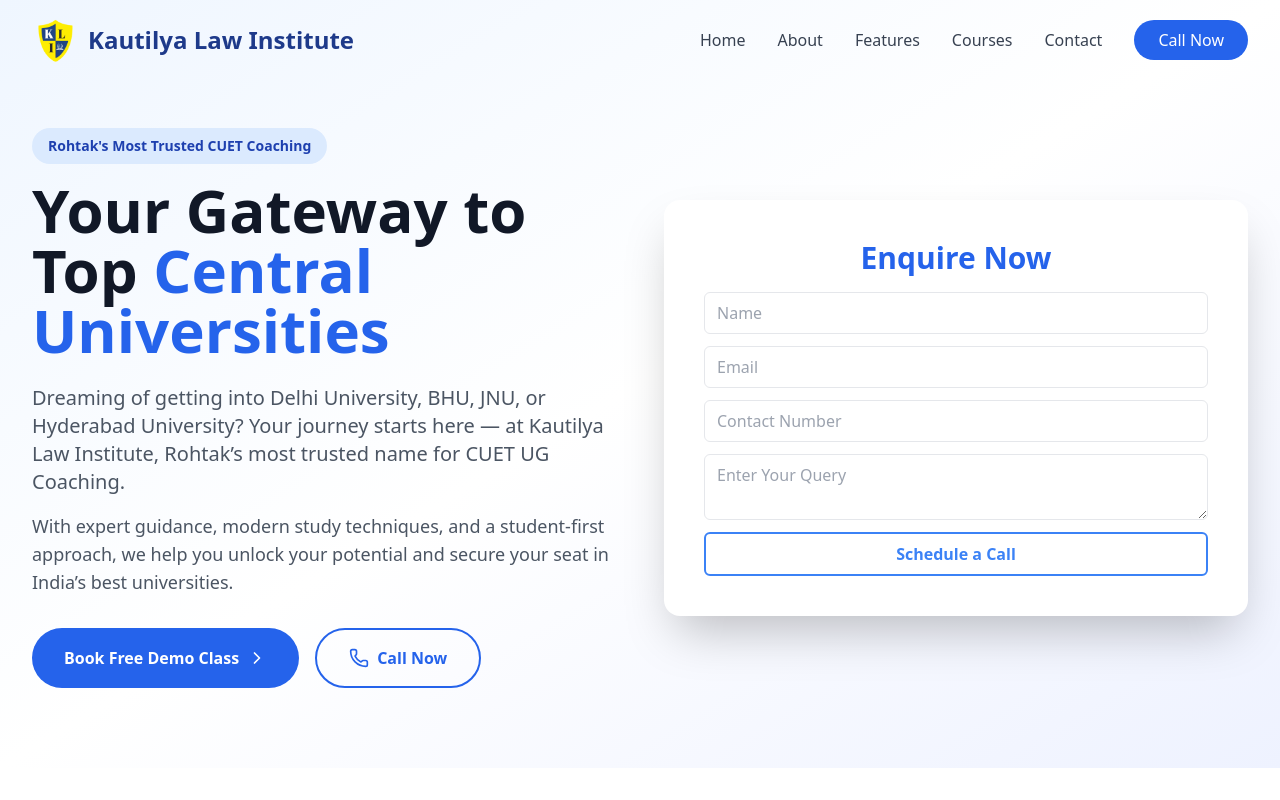
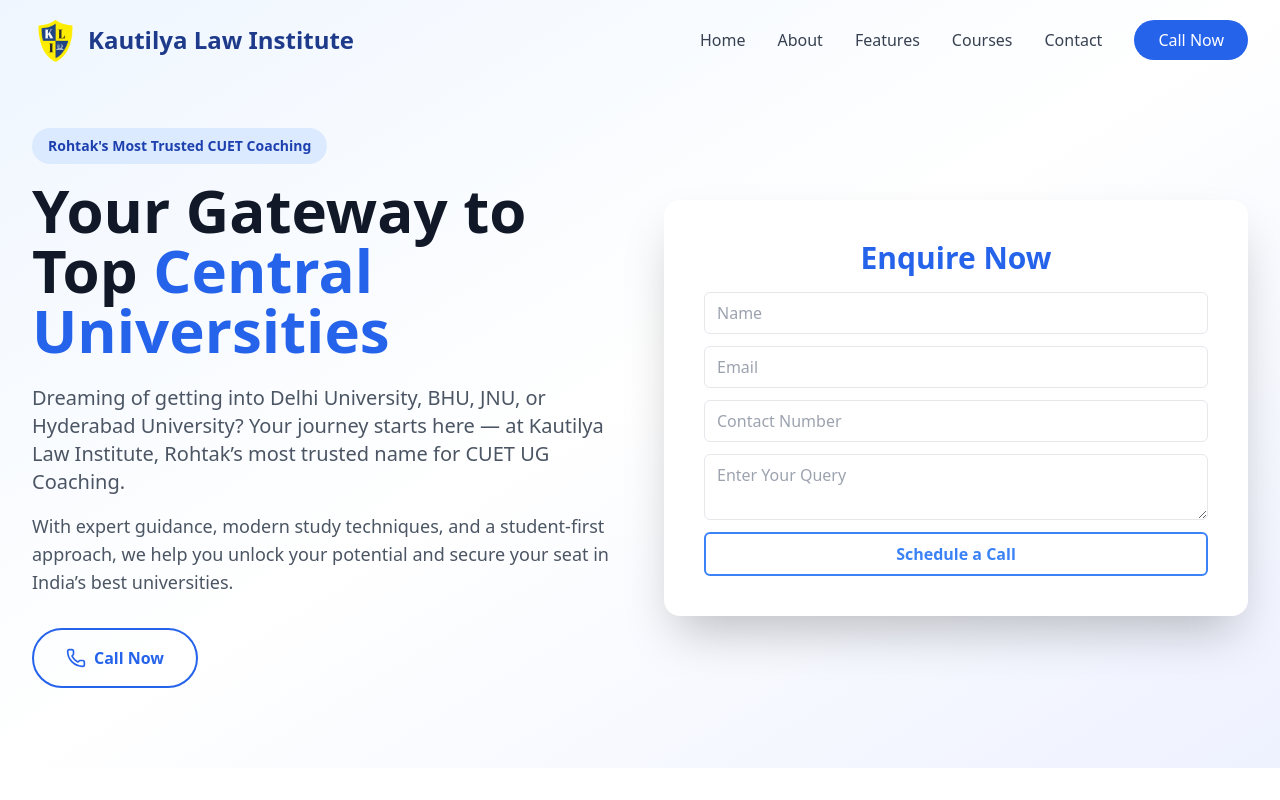
Before and after one commit to Neerajupadhyay143/Kautilya-Law-Institute, a React (Vite) app: page / in a window 1280 px wide. Shown: the top 800 px of the page. Built offline with nearby package versions, Linux system fonts and the light colour scheme.

Commit message:
remove button

```diff
--- a/src/Components/LandingPage/LandingPage.jsx
+++ b/src/Components/LandingPage/LandingPage.jsx
@@ -143,13 +143,7 @@
                                 </p>
 
                                 <div className="flex flex-col sm:flex-row gap-3 sm:gap-4">
-                                    <button
-                                        onClick={() => setShowForm(true)}
-                                        className="bg-blue-600 text-white px-6 sm:px-8 py-3 sm:py-4 rounded-full font-semibold hover:bg-blue-700 transition flex items-center justify-center text-sm sm:text-base"
-                                    >
-                                        Book Free Demo Class
-                                        <ChevronRight className="ml-2 h-4 w-4 sm:h-5 sm:w-5" />
-                                    </button>
+
                                     <a href="tel:+919996732928" className="border-2 border-blue-600 text-blue-600 px-6 sm:px-8 py-3 sm:py-4 rounded-full font-semibold hover:bg-blue-50 transition flex items-center justify-center text-sm sm:text-base">
                                         <Phone className="mr-2 h-4 w-4 sm:h-5 sm:w-5" />
                                         Call Now
```
